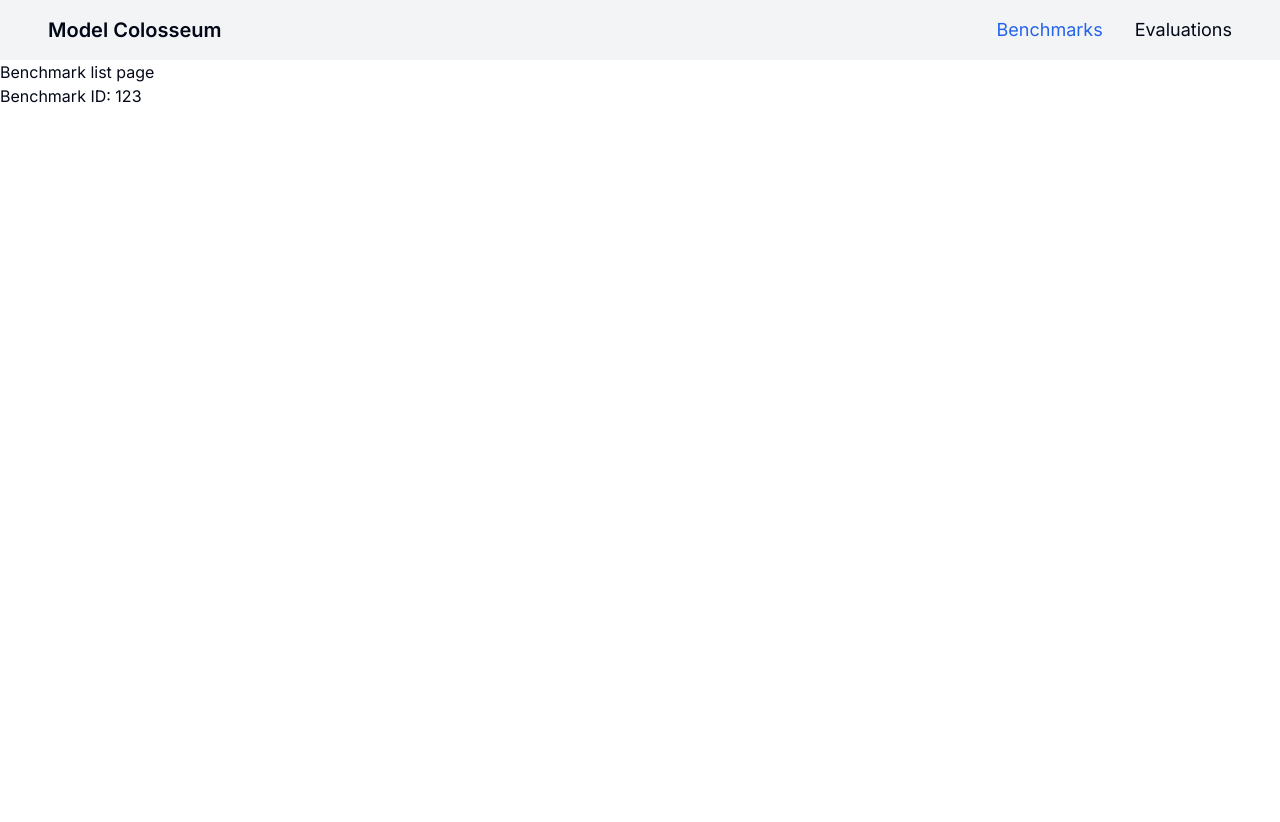
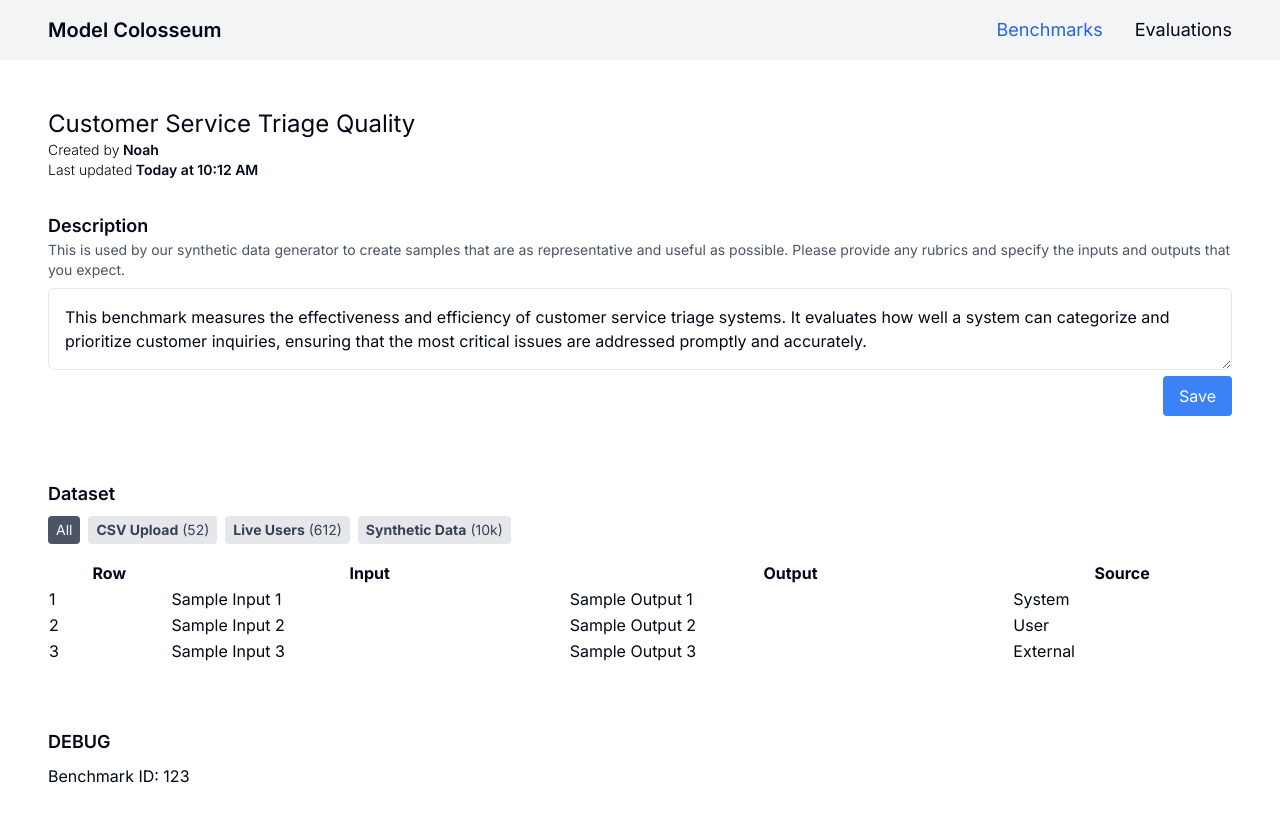
Before and after one commit to klyap/model-colosseum, a Next.js app: page /benchmark in a window 1280 px wide. Shown: the top 822 px of the page. Before the commit the page ends 800 px from the top, so only its background shows below. Built offline with nearby package versions, Linux system fonts and the light colour scheme.

Commit message:
basic page outline for the benchmark page

```diff
--- a/src/app/benchmark/page.tsx
+++ b/src/app/benchmark/page.tsx
@@ -1,15 +1,97 @@
+"use client";
+
 import React from "react";
 import { benchmarks } from "@/lib/data/benchmarks";
 
 export default function Benchmark() {
   return (
-    <>
-      <div>Benchmark list page</div>
-      <ul>
-        {benchmarks.map((benchmark) => (
-          <li key={benchmark.id}>{`Benchmark ID: ${benchmark.id}`}</li>
-        ))}
-      </ul>
-    </>
+    <div className="px-12 my-12">
+      <div className="text-2xl">Customer Service Triage Quality</div>
+      <div className="text-sm">
+        <div>
+          <span className="font-light">Created by</span>
+          <span className="font-semibold"> Noah</span>
+        </div>
+        <div>
+          <span className="font-light">Last updated</span>
+          <span className="font-semibold"> Today at 10:12 AM</span>
+        </div>
+      </div>
+      <div className="py-8">
+        <div className="text-lg font-semibold">Description</div>
+        <div className="text-sm text-gray-600 mb-2">
+          This is used by our synthetic data generator to create samples that
+          are as representative and useful as possible. Please provide any
+          rubrics and specify the inputs and outputs that you expect.
+        </div>
+        <textarea className="w-full p-4 border rounded-md">
+          This benchmark measures the effectiveness and efficiency of customer
+          service triage systems. It evaluates how well a system can categorize
+          and prioritize customer inquiries, ensuring that the most critical
+          issues are addressed promptly and accurately.
+        </textarea>
+        <div className="text-right">
+          <button className="px-4 py-2 bg-blue-500 text-white rounded hover:bg-blue-600">
+            Save
+          </button>
+        </div>
+      </div>
+      <div className="py-8">
+        <div className="text-lg font-semibold mb-2">Dataset</div>
+        <div className="flex space-x-2 mb-4">
+          <button className="px-2 py-1 text-sm bg-gray-600 text-gray-50 rounded hover:bg-gray-300">
+            All
+          </button>
+          <button className="px-2 py-1 text-sm bg-gray-200 text-gray-700 rounded hover:bg-gray-300">
+            <strong>CSV Upload</strong> (52)
+          </button>
+          <button className="px-2 py-1 text-sm bg-gray-200 text-gray-700 rounded hover:bg-gray-300">
+            <strong>Live Users</strong> (612)
+          </button>
+          <button className="px-2 py-1 text-sm bg-gray-200 text-gray-700 rounded hover:bg-gray-300">
+            <strong>Synthetic Data</strong> (10k)
+          </button>
+        </div>
+        <table className="min-w-full border-collapse block md:table">
+          <thead className="block md:table-header-group">
+            <tr className="border md:border-none md:table-row">
+              <th className="block md:table-cell">Row</th>
+              <th className="block md:table-cell">Input</th>
+              <th className="block md:table-cell">Output</th>
+              <th className="block md:table-cell">Source</th>
+            </tr>
+          </thead>
+          <tbody className="block md:table-row-group">
+            <tr className="border md:border-none md:table-row">
+              <td className="block md:table-cell">1</td>
+              <td className="block md:table-cell">Sample Input 1</td>
+              <td className="block md:table-cell">Sample Output 1</td>
+              <td className="block md:table-cell">System</td>
+            </tr>
+            <tr className="border md:border-none md:table-row">
+              <td className="block md:table-cell">2</td>
+              <td className="block md:table-cell">Sample Input 2</td>
+              <td className="block md:table-cell">Sample Output 2</td>
+              <td className="block md:table-cell">User</td>
+            </tr>
+            <tr className="border md:border-none md:table-row">
+              <td className="block md:table-cell">3</td>
+              <td className="block md:table-cell">Sample Input 3</td>
+              <td className="block md:table-cell">Sample Output 3</td>
+              <td className="block md:table-cell">External</td>
+            </tr>
+          </tbody>
+        </table>
+      </div>
+
+      <div className="py-8">
+        <div className="text-lg font-semibold mb-2">DEBUG</div>
+        <ul>
+          {benchmarks.map((benchmark) => (
+            <li key={benchmark.id}>{`Benchmark ID: ${benchmark.id}`}</li>
+          ))}
+        </ul>
+      </div>
+    </div>
   );
 }
```
